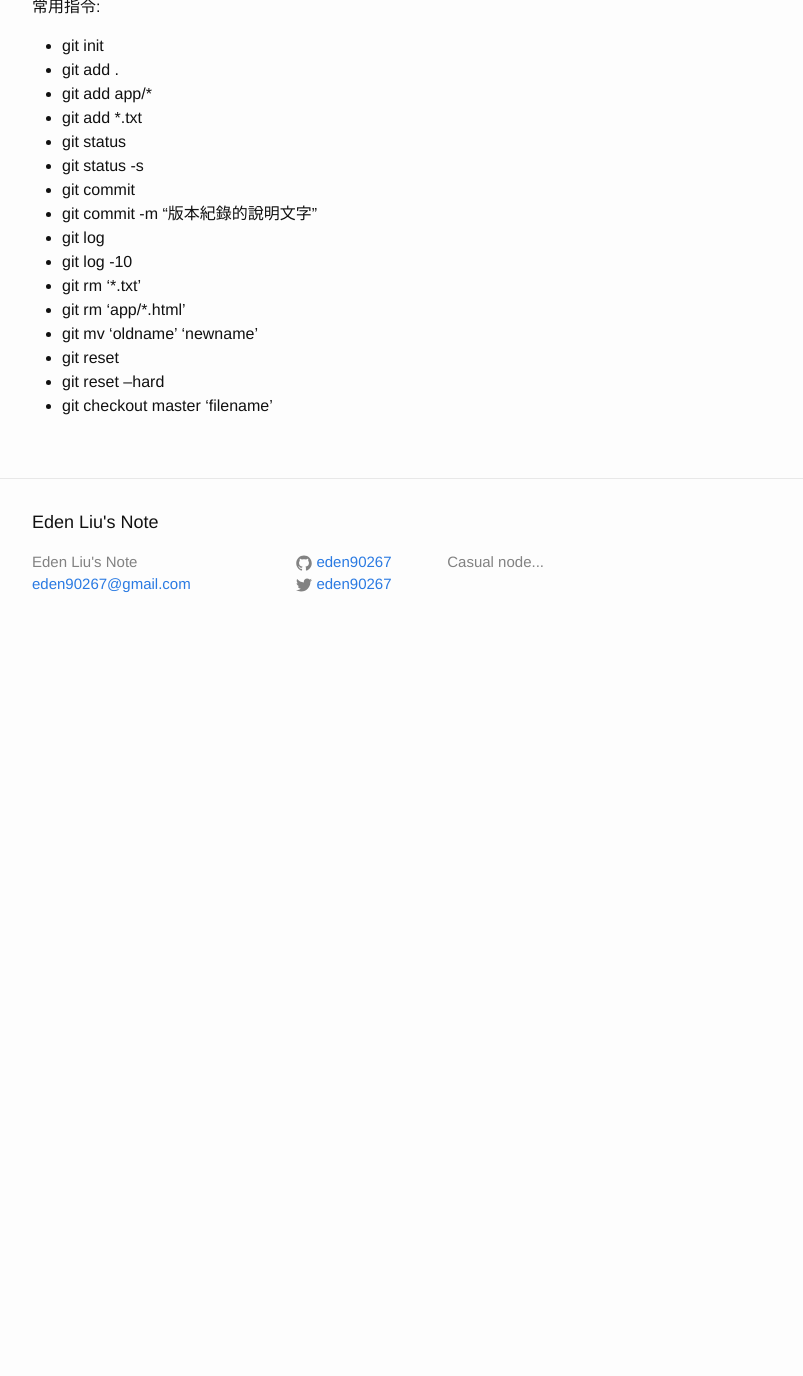
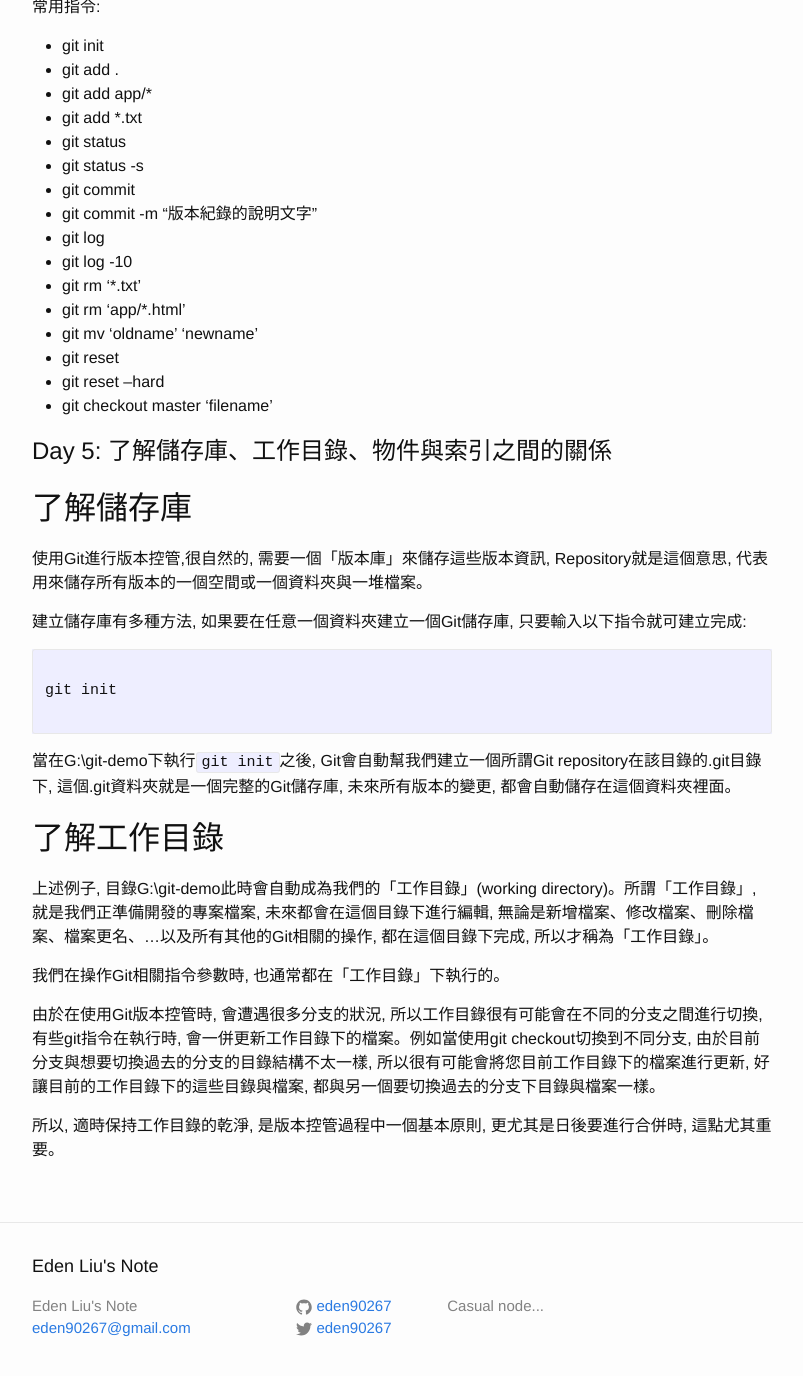
Before and after one commit to eden90267/eden90267.github.io, a Jekyll site: the page built from _posts/2016-03-01-github-study-nodes.md, in a window 1280 px wide and 1400 px high, scrolled down 6925 px. Shown: the top 1376 px of the window, without its empty margins (238-1041 px from the left). Built offline with Jekyll 4.4.1, drawn with Linux system fonts in a browser that asks for light colours; before the commit the page ends 7581 px from its top, so only the background shows below that; some of the changed text lies outside the part shown.

Commit message:
modify github-study-nodes page

```diff
--- a/_posts/2016-03-01-github-study-nodes.md
+++ b/_posts/2016-03-01-github-study-nodes.md
@@ -1,7 +1,7 @@
 ---
 layout: post
-title:  "GitHub Study Notes(Day 4)"
-date:   2016-03-01 10:00:00 +0800
+title:  "GitHub Study Notes(Day 5)"
+date:   2016-02-26 14:06:00 +0800
 categories: [git, github]
 ---
 
@@ -293,3 +293,30 @@ git checkout master Gruntfile.js
 - git reset
 - git reset --hard
 - git checkout master 'filename'
+
+
+# Day 5: 了解儲存庫、工作目錄、物件與索引之間的關係 #
+
+## 了解儲存庫 ##
+
+使用Git進行版本控管,很自然的, 需要一個「版本庫」來儲存這些版本資訊, Repository就是這個意思, 代表用來儲存所有版本的一個空間或一個資料夾與一堆檔案。
+
+建立儲存庫有多種方法, 如果要在任意一個資料夾建立一個Git儲存庫, 只要輸入以下指令就可建立完成:
+
+~~~ java
+
+git init
+
+~~~
+
+當在G:\git-demo下執行`git init`之後, Git會自動幫我們建立一個所謂Git repository在該目錄的.git目錄下, 這個.git資料夾就是一個完整的Git儲存庫, 未來所有版本的變更, 都會自動儲存在這個資料夾裡面。
+
+## 了解工作目錄 ##
+
+上述例子, 目錄G:\git-demo此時會自動成為我們的「工作目錄」(working directory)。所謂「工作目錄」, 就是我們正準備開發的專案檔案, 未來都會在這個目錄下進行編輯, 無論是新增檔案、修改檔案、刪除檔案、檔案更名、...以及所有其他的Git相關的操作, 都在這個目錄下完成, 所以才稱為「工作目錄」。
+
+我們在操作Git相關指令參數時, 也通常都在「工作目錄」下執行的。
+
+由於在使用Git版本控管時, 會遭遇很多分支的狀況, 所以工作目錄很有可能會在不同的分支之間進行切換, 有些git指令在執行時, 會一併更新工作目錄下的檔案。例如當使用git checkout切換到不同分支, 由於目前分支與想要切換過去的分支的目錄結構不太一樣, 所以很有可能會將您目前工作目錄下的檔案進行更新, 好讓目前的工作目錄下的這些目錄與檔案, 都與另一個要切換過去的分支下目錄與檔案一樣。
+
+所以, 適時保持工作目錄的乾淨, 是版本控管過程中一個基本原則, 更尤其是日後要進行合併時, 這點尤其重要。
```
